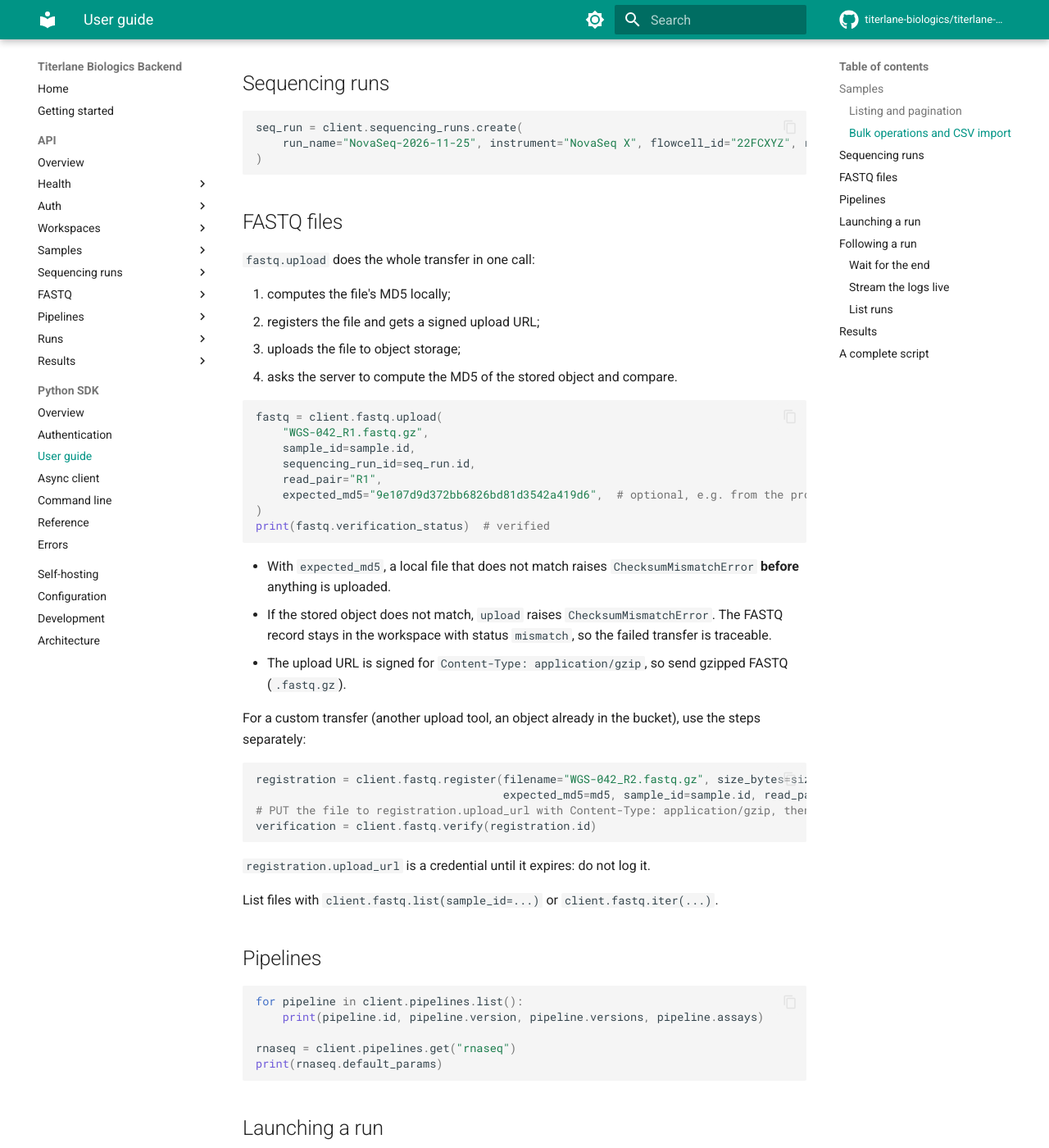
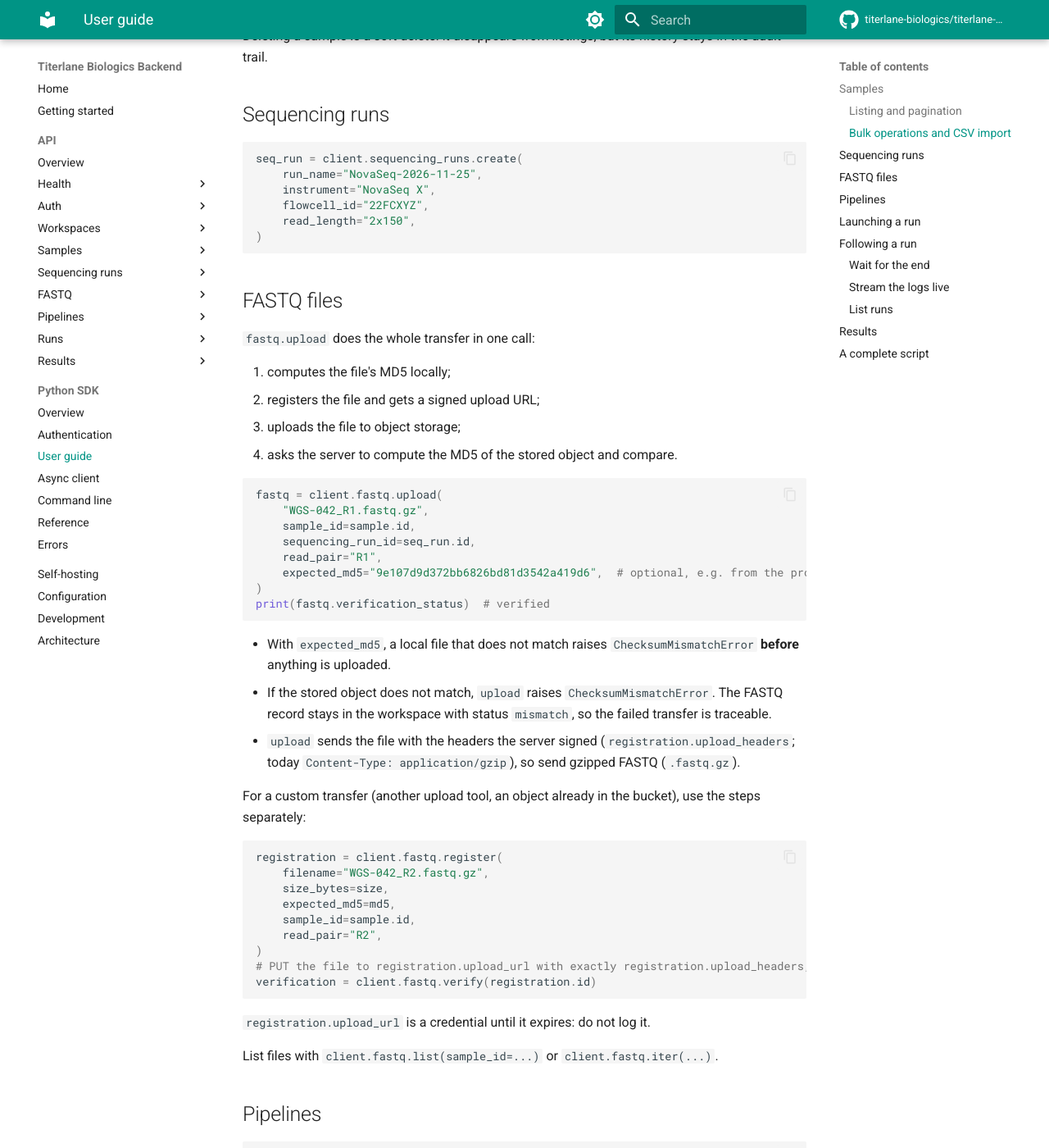
Before and after one commit to labchain-biologics/labchain-biologics-backend, an MkDocs documentation site: the page built from docs/sdk/guide.md, in a window 1280 px wide and 1400 px high, scrolled down 1535 px. Shown: the whole window at 82% size. Built offline with MkDocs 1.6.1 and Material for MkDocs 9.7.7, drawn with Linux system fonts in a browser that asks for light colours; comment, search, counter and statistics services are not loaded.

Commit message:
feat(sdk): send the upload headers the server signed
FastqRegistration.upload_headers replaces the hard-coded FASTQ content type in Client and AsyncClient uploads.

Co-Authored-By: Claude Opus 5.5 <noreply@anthropic.com>

````diff
--- a/docs/sdk/guide.md
+++ b/docs/sdk/guide.md
@@ -55,10 +55,12 @@ Filters: `modality`, `assay`, `status`, `qc_status`.
 ### Bulk operations and CSV import
 
 ```python
-client.samples.bulk_update({
-    sample_a.id: {"qc_status": "pass"},
-    sample_b.id: {"qc_status": "fail", "qc_notes": "low yield"},
-})
+client.samples.bulk_update(
+    {
+        sample_a.id: {"qc_status": "pass"},
+        sample_b.id: {"qc_status": "fail", "qc_notes": "low yield"},
+    }
+)
 
 deleted = client.samples.bulk_delete([sample_c.id, sample_d.id])  # returns the count
 
@@ -77,7 +79,10 @@ audit trail.
 
 ```python
 seq_run = client.sequencing_runs.create(
-    run_name="NovaSeq-2026-11-25", instrument="NovaSeq X", flowcell_id="22FCXYZ", read_length="2x150"
+    run_name="NovaSeq-2026-11-25",
+    instrument="NovaSeq X",
+    flowcell_id="22FCXYZ",
+    read_length="2x150",
 )
 ```
 
@@ -105,16 +110,21 @@ print(fastq.verification_status)  # verified
   **before** anything is uploaded.
 - If the stored object does not match, `upload` raises `ChecksumMismatchError`. The FASTQ
   record stays in the workspace with status `mismatch`, so the failed transfer is traceable.
-- The upload URL is signed for `Content-Type: application/gzip`, so send gzipped FASTQ
-  (`.fastq.gz`).
+- `upload` sends the file with the headers the server signed (`registration.upload_headers`;
+  today `Content-Type: application/gzip`), so send gzipped FASTQ (`.fastq.gz`).
 
 For a custom transfer (another upload tool, an object already in the bucket), use the steps
 separately:
 
 ```python
-registration = client.fastq.register(filename="WGS-042_R2.fastq.gz", size_bytes=size,
-                                     expected_md5=md5, sample_id=sample.id, read_pair="R2")
-# PUT the file to registration.upload_url with Content-Type: application/gzip, then:
+registration = client.fastq.register(
+    filename="WGS-042_R2.fastq.gz",
+    size_bytes=size,
+    expected_md5=md5,
+    sample_id=sample.id,
+    read_pair="R2",
+)
+# PUT the file to registration.upload_url with exactly registration.upload_headers, then:
 verification = client.fastq.verify(registration.id)
 ```
 
@@ -141,7 +151,7 @@ FASTQ files.
 run = client.runs.launch(
     "rnaseq",
     sample_ids=[sample.id],
-    pipeline_version="3.14.0",          # default "latest"
+    pipeline_version="3.14.0",  # default "latest"
     parameters={"aligner": "star_salmon"},
 )
 print(run.status, run.execution_submitted)
@@ -204,8 +214,8 @@ for r in client.runs.iter(status="running"):
 ## Results
 
 ```python
-outputs = client.results.for_run(run.id)       # read from the run's output directory
-vcfs = client.results.list(file_type="vcf")    # every recorded output in the workspace
+outputs = client.results.for_run(run.id)  # read from the run's output directory
+vcfs = client.results.list(file_type="vcf")  # every recorded output in the workspace
 
 for output in outputs:
     path = client.results.download(output.id, "results/")
````
Also changed, not shown: sdk/CHANGELOG.md (+3 -0 lines), 4 other files.
